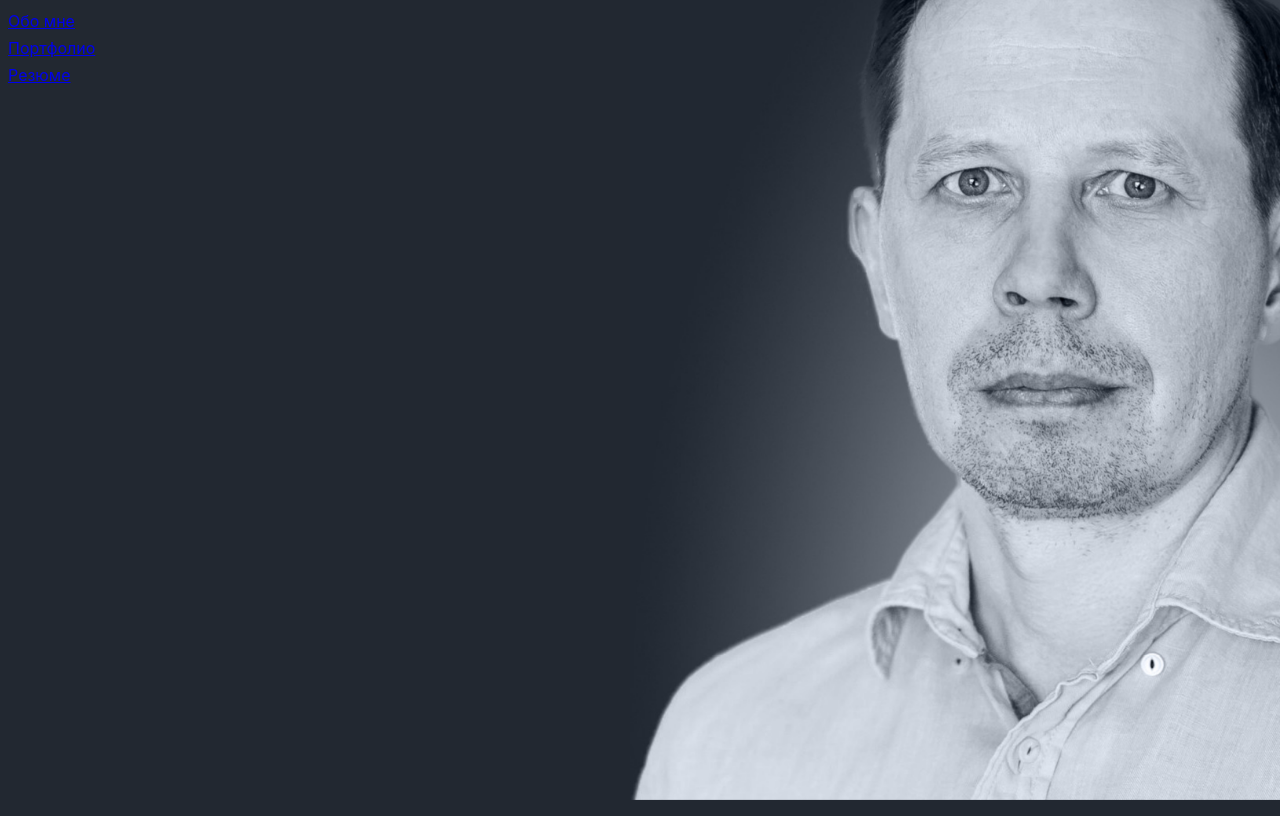
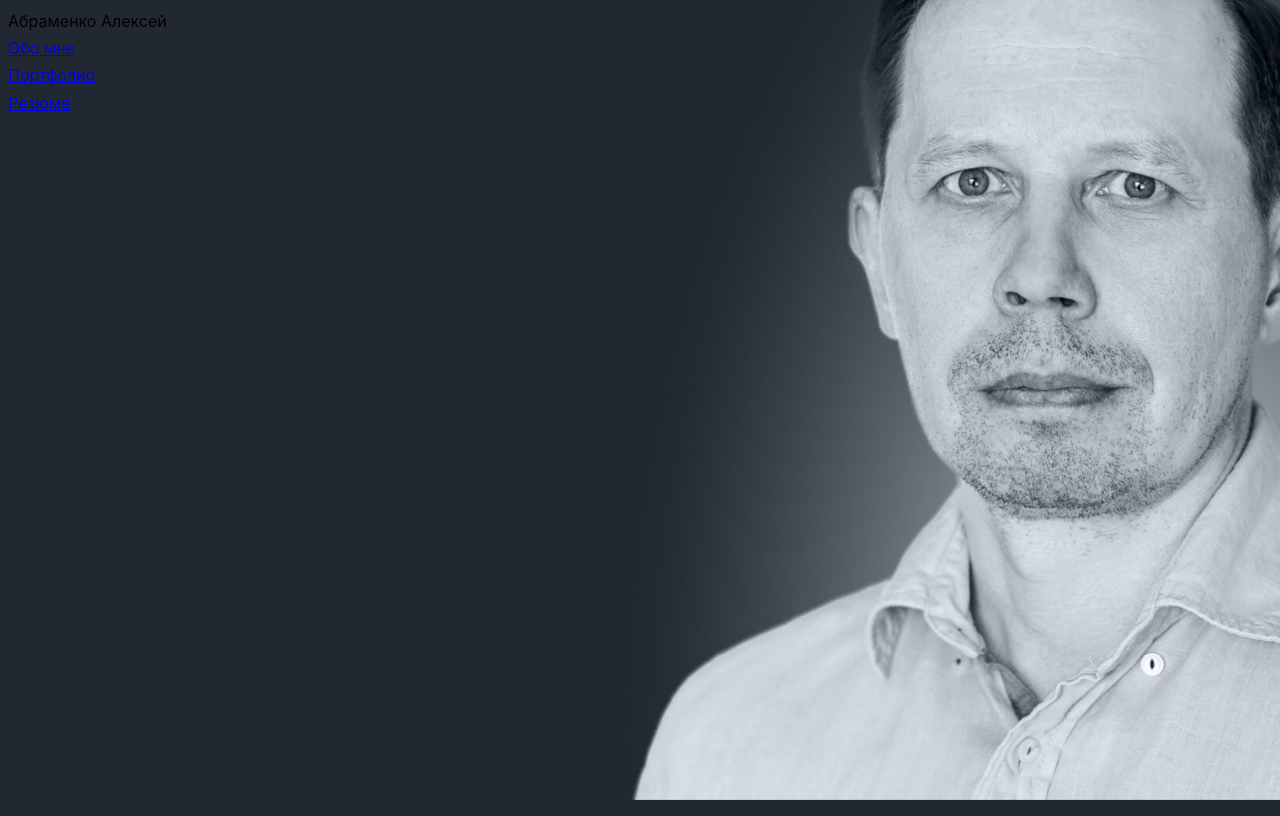
Before and after one commit to darkbearru/darkbear-ru, a Vue app: page / in a window 1280 px wide. Built offline with nearby package versions, Linux system fonts and the light colour scheme; no server answers.

Commit message:
Update. Добавления Title, а также небольшие правки отображения предзагруженного изображения

```diff
--- a/src/App.vue
+++ b/src/App.vue
@@ -1,5 +1,5 @@
 <template>
-    <MainView :photoLoaded="isBigPhotoLoaded" :menuItems="menuItems" />
+    <MainView :photoLoaded="BigPhotoLoaded" :menuItems="menuItems" />
     <!-- <nav>
     <router-link to="/">Home</router-link> |
     <router-link to="/about">About</router-link>
@@ -28,7 +28,7 @@ const github = new GithubData("https://api.github.com/users/darkbearru/repos", (
     console.log("Github loaded");
     console.log(data);
 });
-const img = new ImgData("@/assets/img/my-photo.jpg", (data) => {
+const img = new ImgData(require("@/assets/img/my-photo.jpg"), (data) => {
 });
 
 const loader = new ContentLoader();
@@ -40,7 +40,7 @@ export default {
     },
     data () {
         return {
-            isBigPhotoLoaded: false,
+            BigPhotoLoaded: false,
             scroll: null,
             items: [
                 { title: "Заголовок", speed: 1 }
@@ -66,7 +66,7 @@ export default {
         loader.Add(github);
         img.callBack = data => {
             console.log(data);
-            this.isBigPhotoLoaded = true
+            this.BigPhotoLoaded = data.query.url;
         }
         loader.Add(img);
         loader.Run();
--- /dev/null
+++ b/src/components/decoration/Title.vue
@@ -0,0 +1,17 @@
+<template>
+    <div class="site-title">{{ title }}</div>
+</template>
+<script>
+export default {
+    props: {
+        title: String
+    },
+    data () {
+        return {
+
+        }
+    }
+}
+</script>
+<style scoped>
+</style>
--- a/src/views/MainView.vue
+++ b/src/views/MainView.vue
@@ -1,23 +1,27 @@
 <template>
     <main data-scroll-section>
-        <MainNav :menuItems="menuItems" />
+
+        <header>
+            <Title title="Абраменко Алексей" />
+            <MainNav :menuItems="menuItems" />
+        </header>
 
         <img v-if="isShowPreview" src="@/assets/img/my-photo-px16.jpg" class="my-photo size-preview" />
-        <img src="@/assets/img/my-photo.jpg" class="my-photo size-full" id="darkbear-photo" />
+        <img src="" class="my-photo size-full" id="darkbear-photo" />
     </main>
 </template>
 
 <script>
 import MainNav from "@/components/UI/MainNav";
+import Title from "@/components/decoration/Title";
 
 export default {
     components: {
-        MainNav
+        MainNav,
+        Title
     },
     props: {
-        photoLoaded: {
-            type: Boolean
-        },
+        photoLoaded: Boolean | String,
         menuItems: {
             type: Array,
             required: true
@@ -35,10 +39,13 @@ export default {
          * Показываем большое фото после того как оно подгрузится
          */
         photoLoaded (newValue, oldValue) {
-            if (newValue !== true) return false;
+            if (!newValue) return false;
 
             let _pic = document.querySelector('#darkbear-photo');
-            if (_pic) _pic.classList.add("is-loaded");
+            if (_pic) {
+                _pic.src = newValue;
+                _pic.classList.add("is-loaded");
+            }
 
             // Через 3 секунды отрубаем фото плохого качества
             setTimeout(() => {
```
